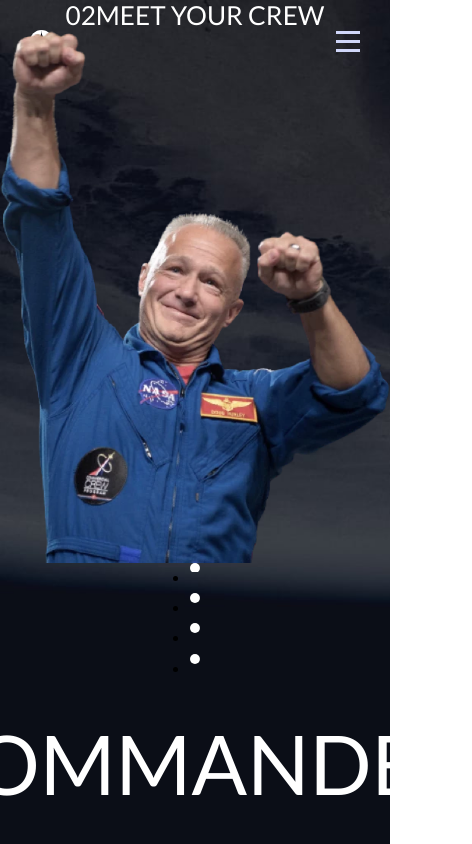
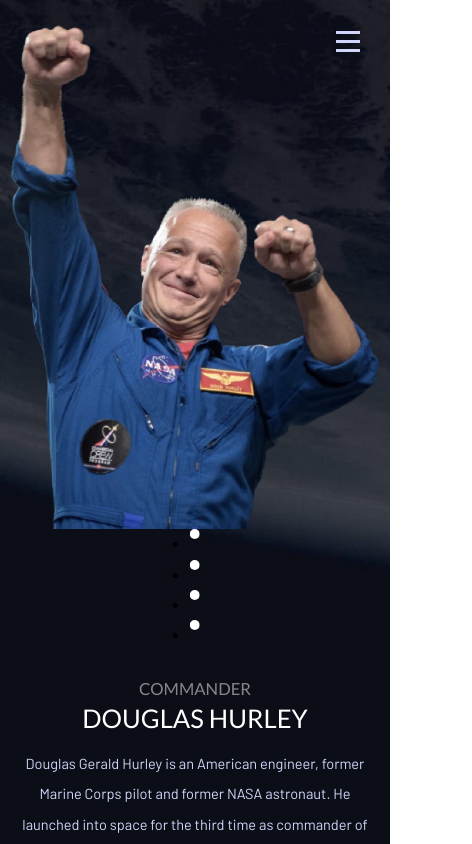
Before and after one commit to jeklnd/space-tourism, a React (Create React App) app: page /crew in a window 390 px wide. Shown: the top 844 px of the page, 472 px wide, since content can reach past the window. Built offline with nearby package versions, Linux system fonts and the light colour scheme.

Commit message:
add styles

```diff
--- a/src/routes/Crew.module.css
+++ b/src/routes/Crew.module.css
@@ -5,32 +5,49 @@
   min-height: 100vh;
 }
 
-  article {
+.flex {
   display: flex;
-    flex-direction: row;
-    justify-content: space-evenly;
+  flex-direction: column;
+  justify-content: center;
   align-items: center;
-    width: 100%;
+  max-width: 95%;
   margin: auto;
-    position: absolute;
-    top: 50%;
-    left: 50%;
-    transform: translate(-50%, -50%);
 }
 
-  @media (max-width: 1000px) {
-    #crew {
-      background: url("assets/images/crew/background-crew-tablet.jpg")
-      no-repeat;
-      background-size: cover;
-      min-height: 100vh;
+.section_header {
+  font-family: var(--barlow-condensed);
+  font-size: clamp(1rem, 0.75rem + 1.25vw, 1.75rem);
+  letter-spacing: 0.1688rem;
+  padding-bottom: 2rem;
 }
 
-    article {
-      flex-direction: column;
-      justify-content: space-evenly;
-      align-items: center;
-      /* gap: 6rem; */
-      height: 100%;
+.section_header span {
+  padding-right: clamp(1rem, 0.833rem + 0.833vw, 1.5rem);
+  opacity: 0.25;
 }
+
+.img {
+  width: clamp(11.063rem, 2.917rem + 40.729vw, 35.5rem);
 }
+
+.slider {
+  padding: 2rem 0;
+}
+
+.content {
+  text-align: center;
+}
+.content_subheader {
+  font-size: clamp(1rem, 0.667rem + 1.667vw, 2rem);
+  opacity: 0.5;
+  line-height: 1;
+  padding: 2rem 0 0;
+}
+.content_header {
+  font-size: clamp(1.5rem, 0.833rem + 3.333vw, 3.5rem);
+  line-height: 1;
+  padding: 8px 0 16px;
+}
+.content_body {
+  color: #d0d6f9;
+}
```
Lines whose indentation alone changed are shown as unchanged.
